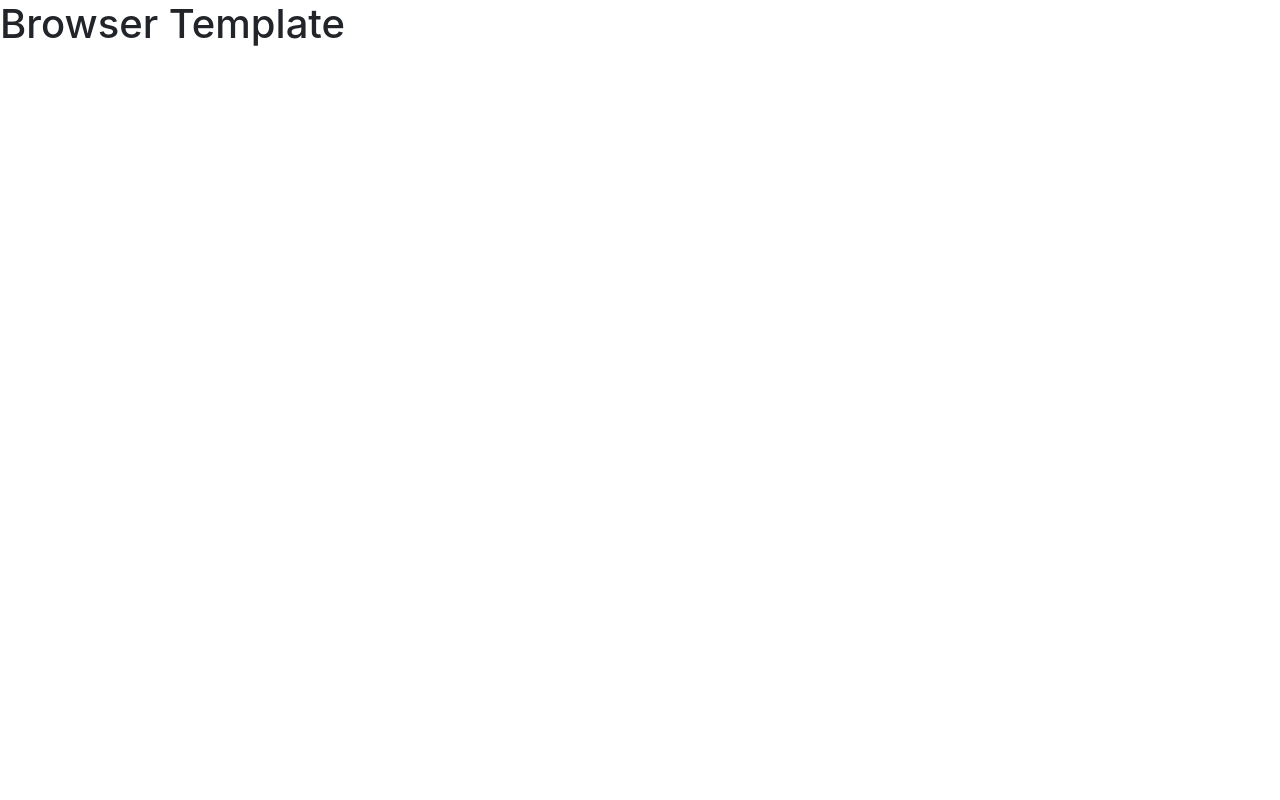
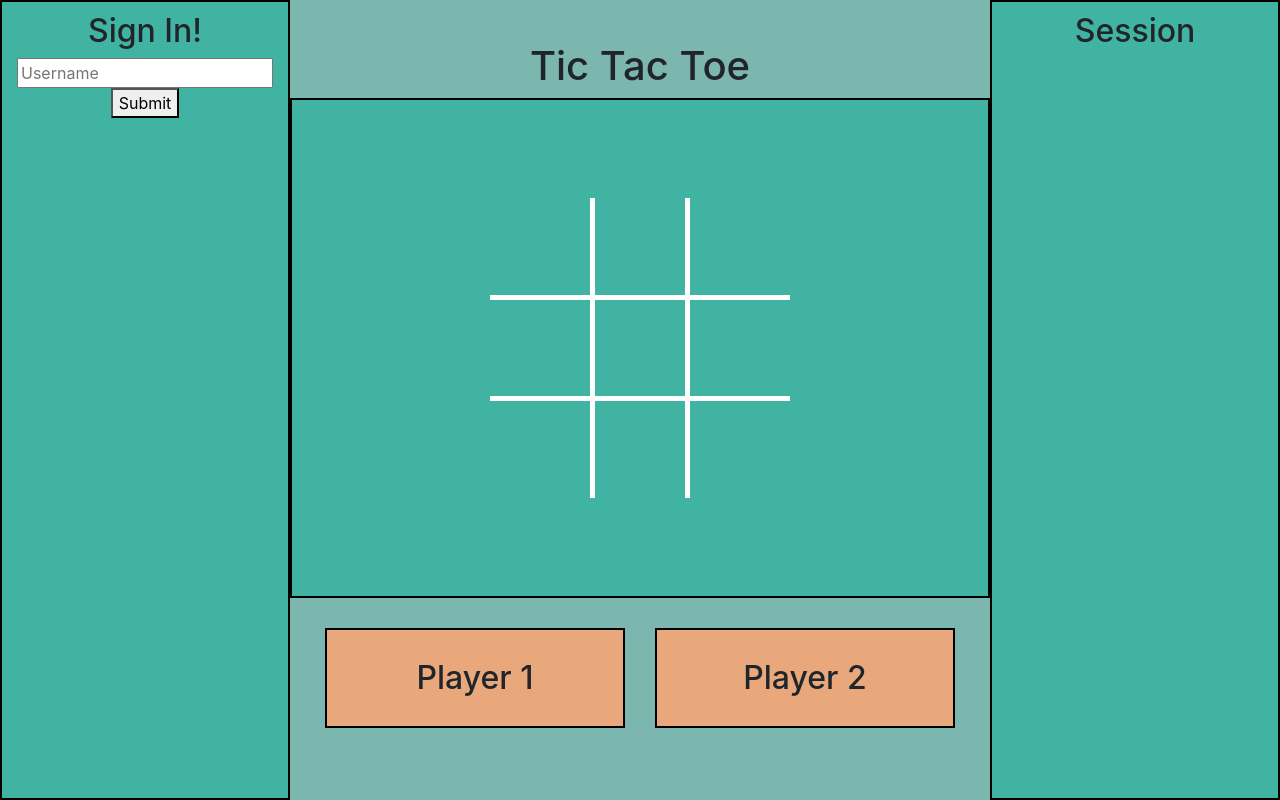
Before and after one commit to jtshepherd31/tic-tac-toe-client, a website built with webpack: page index.html in a window 1280 px wide. Built offline with nearby package versions, Linux system fonts and the light colour scheme.

Commit message:
Add html and css styling
Page is almost ready to add the js and see result on page

```diff
--- a/assets/styles/index.scss
+++ b/assets/styles/index.scss
@@ -1 +1,81 @@
 @import '~bootstrap/scss/bootstrap';
+
+
+body {
+  background-color: #7CB7AF;
+  display: flex;
+  justify-content: center;
+  align-items: center;
+  justify-content: space-around;
+  width: 100%;
+}
+
+.title {
+  text-align: center;
+}
+
+div.row {
+  display: flex;
+  align-items: center;
+  justify-content: space-between;
+  margin: 0;
+}
+.session-statistics-box, .sign-in-box {
+  height: 800px;
+  width: 300px;
+  text-align: center;
+  border: 2px black solid;
+  padding: 10px;
+  background-color: #41B3A3;
+}
+
+.game-box-top {
+  text-align: center;
+}
+
+.game-box {
+  border: 2px black solid;
+  height: 500px;
+  width: 700px;
+  display: flex;
+  justify-content: center;
+  align-items: center;
+  background-color: #41B3A3;
+}
+
+.game-parameter {
+  height: 300px;
+  width: 300px;
+
+}
+
+.game-board.mid-col {
+  // border-width: 0px 5px 0px 5px;
+  border-left: 5px solid white;
+  border-right: 5px solid white;
+}
+
+.game-board.mid-row {
+  border-top: 5px solid white;
+  border-bottom: 5px solid white;
+}
+
+
+.indicator-boxes {
+  margin: 15px;
+  display: flex;
+  justify-content: center;
+  align-items: center;
+}
+
+.player-indicators {
+  border: 2px solid black;
+  margin: 15px;
+  width: 300px;
+  height: 100px;
+  display: flex;
+  justify-content: center;
+  align-items: center;
+  background-color: #E8A87C;
+}
+// accent colors: #E27D60, #89CFF0, #E8A87C, #C38D9E, #41B3A3
--- a/index.html
+++ b/index.html
@@ -11,7 +11,41 @@
       <script src="public/vendor.js" type="text/javascript" charset="utf-8" defer></script>
       <script src="public/application.js" type="text/javascript" charset="utf-8" defer></script>
     </head>
+
     <body>
-      <h1>Browser Template</h1>
+      <div class="sign-in-box">
+        <h2>Sign In!</h2>
+          <input type="text" placeholder="Username"/>
+          <button type="submit">Submit</button>
+        </div>
+      <div class="center-panel">
+        <section class="game-box-top">
+          <h1>Tic Tac Toe</h1>
+        </section>
+        <section class="game-box">
+          <section class="game-parameter row">
+              <div class="game-board col-4"></div>
+              <div class="game-board mid-col col-4"></div>
+              <div class="game-board col-4"></div>
+              <div class="game-board mid-row col-4"></div>
+              <div class="game-board mid-col mid-row col-4"></div>
+              <div class="game-board mid-row col-4"></div>
+              <div class="game-board col-4"></div>
+              <div class="game-board mid-col col-4"></div>
+              <div class="game-board col-4"></div>
+          </section>
+        </section>
+        <section class="game-box-bottom">
+          <div class="indicator-boxes">
+            <section class="row">
+              <h2 class="player-indicators">Player 1</h2>
+              <h2 class="player-indicators">Player 2</h2>
+            </section>
+          </div>
+        </section>
+      </div>
+      <div class="session-statistics-box">
+        <h2>Session</h2>
+      </div>
     </body>
 </html>
```
Also changed, not shown: 1 other file.
